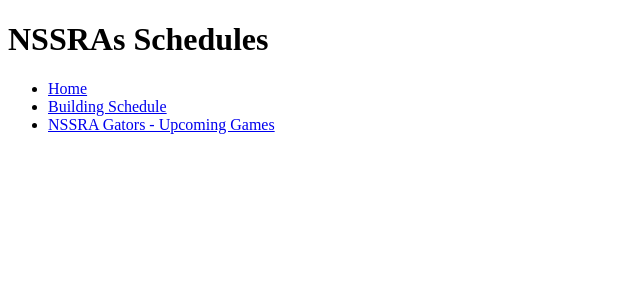
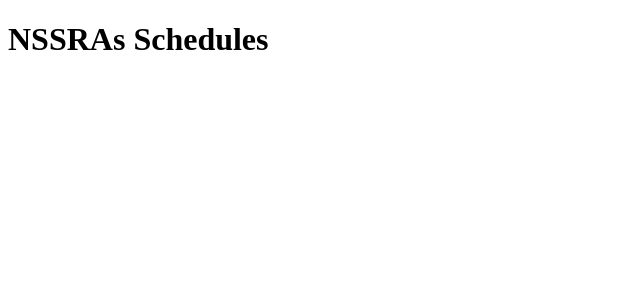
Before and after one commit to varnerchris/nssra-schedules, a React (Create React App) app: page / in a window 1280 px wide. Shown: the top 300 px of the page, without its empty margins (0-640 px from the left). Built offline with nearby package versions, Linux system fonts and the light colour scheme.

Commit message:
removd navigation from all pages

```diff
--- a/public/index.html
+++ b/public/index.html
@@ -24,7 +24,7 @@
       work correctly both with client-side routing and a non-root public URL.
       Learn how to configure a non-root public URL by running `npm run build`.
     -->
-    <title>React App</title>
+    <title>NSSRA Schedules</title>
   </head>
   <body>
     <noscript>You need to enable JavaScript to run this app.</noscript>
--- a/src/App.js
+++ b/src/App.js
@@ -1,23 +1,15 @@
-import './App.css';
+import "./App.css";
 //import GatorEvents from './components/gators';
 //import BuildingSchedule from './components/buildingSchedule';
-import Navigation from './components/Navigation';
-import Main from './components/Main';
-
-
-
+//import Navigation from "./components/Navigation";
+import Main from "./components/Main";
 
 function App() {
   return (
     <div>
-    <Main />
-    <Navigation />
+      <Main />
     </div>
   );
-
 }
 
-
-
-
 export default App;
```
Also changed, not shown: src/components/Main.jsx (+4 -5 lines).
